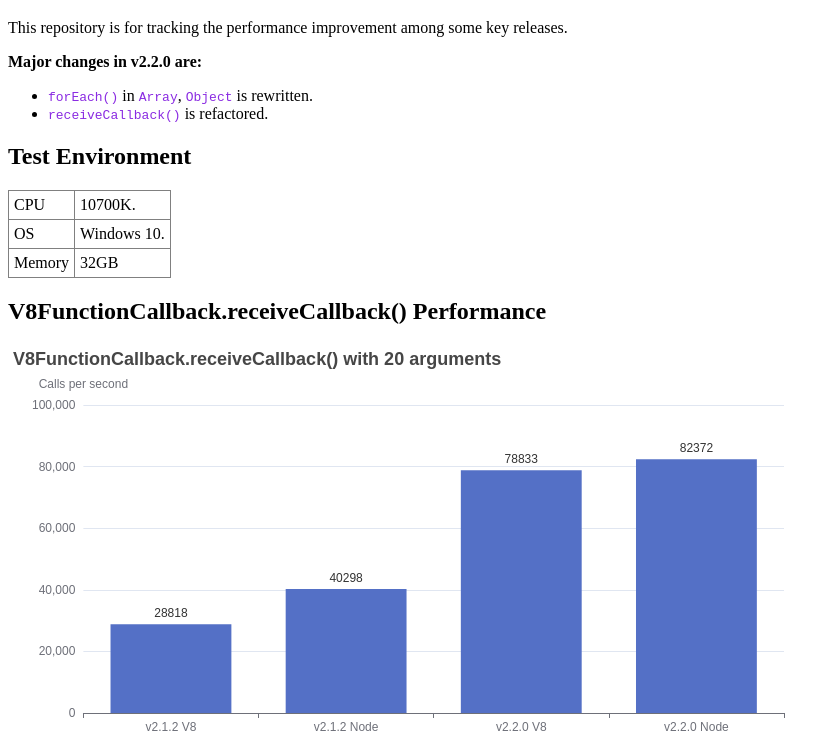
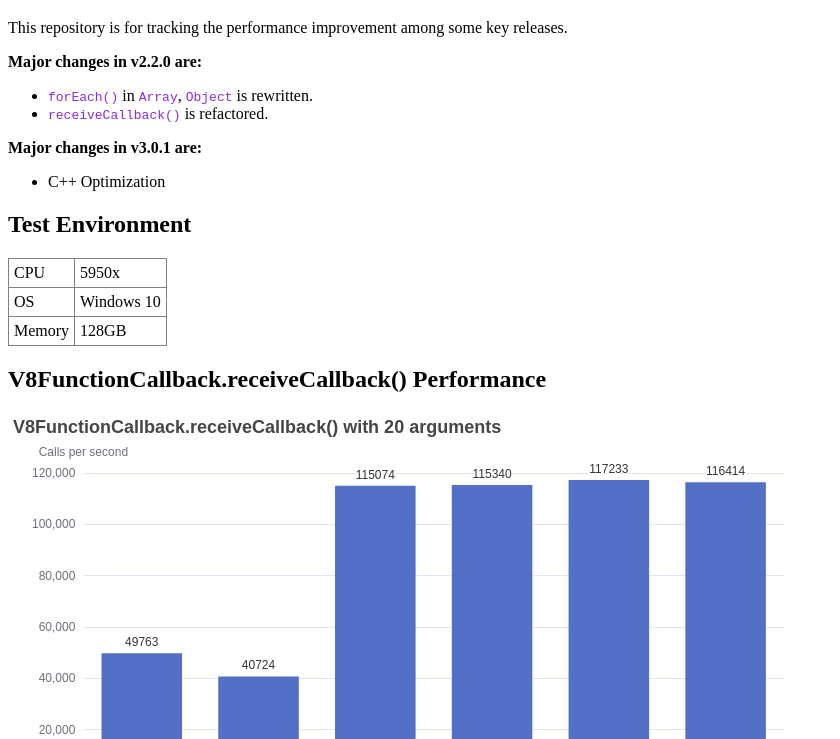
Before and after one commit to caoccao/JavetPerf, a plain HTML site: page docs/index.html in a window 1280 px wide. Shown: the part 61-800 px from the top of the page, without its empty margins (0-840 px from the left). Drawn offline with nearby package versions, Linux system fonts and the light colour scheme; animation ran at ten frames a second.

Commit message:
📃 docs: Update report for Javet v3.0.1

```diff
--- a/docs/index.html
+++ b/docs/index.html
@@ -43,20 +43,24 @@
         <li><code>forEach()</code> in <code>Array</code>, <code>Object</code> is rewritten.</li>
         <li><code>receiveCallback()</code> is refactored.</li>
     </ul>
+    <p style="font-weight: bold;">Major changes in v3.0.1 are:</p>
+    <ul>
+        <li>C++ Optimization</li>
+    </ul>
     <h2>Test Environment</h2>
     <table>
         <tbody>
             <tr>
                 <td>CPU</td>
-                <td>10700K.</td>
+                <td>5950x</td>
             </tr>
             <tr>
                 <td>OS</td>
-                <td>Windows 10.</td>
+                <td>Windows 10</td>
             </tr>
             <tr>
                 <td>Memory</td>
-                <td>32GB</td>
+                <td>128GB</td>
             </tr>
         </tbody>
     </table>
@@ -100,8 +104,9 @@
         const grid = { left: '3%', right: '3%', bottom: '3%', containLabel: true };
         const label = { normal: { show: true, position: 'top' } };
         const reportMap = {};
-        reportMap['2.1.2'] = {"V8FunctionCallbackReceiveCallbackWithoutArguments":{"v8":"372300","node":"388500"},"V8FunctionCallbackReceiveCallbackWith20Arguments":{"v8":"28818","node":"40298"},"V8ValueArrayForEachWithUniIndexedConsumer":{"v8":"870","node":"798"},"V8ValueArrayForEachWithUniConsumer":{"v8":"846","node":"841"},"V8ValueFunctionCallWithoutArguments":{"v8":"1038421","node":"994035"},"V8ValueFunctionCallWith20Arguments":{"v8":"237529","node":"236266"},"V8ValueMapGetInteger":{"v8":"741839","node":"711743"},"V8ValueMapGetLong":{"v8":"729927","node":"647668"},"V8ValueMapGetBoolean":{"v8":"769230","node":"704721"},"V8ValueMapGetDouble":{"v8":"739098","node":"689179"},"V8ValueMapGetString":{"v8":"615384","node":"577367"},"V8ValueObjectGetInteger":{"v8":"781250","node":"739098"},"V8ValueObjectForEachWithUniIndexedConsumer":{"v8":"608","node":"560"},"V8ValueObjectForEachWithBiConsumer":{"v8":"301","node":"302"},"V8ValueObjectGetLong":{"v8":"735294","node":"696864"},"V8ValueObjectGetBoolean":{"v8":"761035","node":"726744"},"V8ValueObjectGetDouble":{"v8":"719424","node":"708717"},"V8ValueObjectGetString":{"v8":"604229","node":"599880"},"V8ValueObjectForEachWithUniConsumer":{"v8":"625","node":"595"},"V8ValueObjectForEachWithBiIndexedConsumer":{"v8":"307","node":"304"}};
-        reportMap['2.2.0'] = {"V8FunctionCallbackReceiveCallbackWithoutArguments":{"v8":"347705","node":"349895"},"V8FunctionCallbackReceiveCallbackWith20Arguments":{"v8":"78833","node":"82372"},"V8ValueArrayForEachWithUniIndexedConsumer":{"v8":"3610","node":"3921"},"V8ValueArrayForEachWithUniConsumer":{"v8":"3571","node":"3759"},"V8ValueFunctionCallWithoutArguments":{"v8":"1015228","node":"968054"},"V8ValueFunctionCallWith20Arguments":{"v8":"204603","node":"208768"},"V8ValueMapGetInteger":{"v8":"820344","node":"801282"},"V8ValueMapGetLong":{"v8":"871839","node":"821692"},"V8ValueMapGetBoolean":{"v8":"853242","node":"801282"},"V8ValueMapGetDouble":{"v8":"780640","node":"836120"},"V8ValueMapGetString":{"v8":"706214","node":"684462"},"V8ValueObjectGetInteger":{"v8":"865051","node":"840336"},"V8ValueObjectForEachWithUniIndexedConsumer":{"v8":"1390","node":"1468"},"V8ValueObjectForEachWithBiConsumer":{"v8":"656","node":"676"},"V8ValueObjectGetLong":{"v8":"849617","node":"838222"},"V8ValueObjectGetBoolean":{"v8":"843170","node":"868809"},"V8ValueObjectGetDouble":{"v8":"814332","node":"809061"},"V8ValueObjectGetString":{"v8":"692520","node":"685400"},"V8ValueObjectForEachWithUniConsumer":{"v8":"1386","node":"1440"},"V8ValueObjectForEachWithBiIndexedConsumer":{"v8":"649","node":"680"}};
+        reportMap['2.1.2'] = {"V8FunctionCallbackReceiveCallbackWithoutArguments":{"v8":"479846","node":"505561"},"V8FunctionCallbackReceiveCallbackWith20Arguments":{"v8":"49763","node":"40724"},"V8ValueArrayForEachWithUniIndexedConsumer":{"v8":"1042","node":"996"},"V8ValueArrayForEachWithUniConsumer":{"v8":"1039","node":"996"},"V8ValueFunctionCallWithoutArguments":{"v8":"1253132","node":"1182033"},"V8ValueFunctionCallWith20Arguments":{"v8":"285306","node":"279916"},"V8ValueMapGetInteger":{"v8":"937207","node":"881057"},"V8ValueMapGetLong":{"v8":"902527","node":"868809"},"V8ValueMapGetBoolean":{"v8":"940733","node":"875656"},"V8ValueMapGetDouble":{"v8":"889679","node":"846023"},"V8ValueMapGetString":{"v8":"733675","node":"710732"},"V8ValueObjectGetInteger":{"v8":"707714","node":"693962"},"V8ValueObjectForEachWithUniIndexedConsumer":{"v8":"719","node":"715"},"V8ValueObjectForEachWithBiConsumer":{"v8":"373","node":"367"},"V8ValueObjectGetLong":{"v8":"870322","node":"853970"},"V8ValueObjectGetBoolean":{"v8":"912408","node":"878734"},"V8ValueObjectGetDouble":{"v8":"841042","node":"801924"},"V8ValueObjectGetString":{"v8":"689655","node":"666222"},"V8ValueObjectForEachWithUniConsumer":{"v8":"687","node":"670"},"V8ValueObjectForEachWithBiIndexedConsumer":{"v8":"374","node":"367"}};
+        reportMap['2.2.0'] = {"V8FunctionCallbackReceiveCallbackWithoutArguments":{"v8":"479386","node":"504032"},"V8FunctionCallbackReceiveCallbackWith20Arguments":{"v8":"115074","node":"115340"},"V8ValueArrayForEachWithUniIndexedConsumer":{"v8":"4149","node":"4237"},"V8ValueArrayForEachWithUniConsumer":{"v8":"4329","node":"4366"},"V8ValueFunctionCallWithoutArguments":{"v8":"1197604","node":"1186239"},"V8ValueFunctionCallWith20Arguments":{"v8":"289435","node":"288808"},"V8ValueMapGetInteger":{"v8":"1101321","node":"1081081"},"V8ValueMapGetLong":{"v8":"1085776","node":"1074113"},"V8ValueMapGetBoolean":{"v8":"1090512","node":"1092896"},"V8ValueMapGetDouble":{"v8":"1090512","node":"1094091"},"V8ValueMapGetString":{"v8":"915750","node":"918273"},"V8ValueObjectGetInteger":{"v8":"1085776","node":"1102535"},"V8ValueObjectForEachWithUniIndexedConsumer":{"v8":"1623","node":"1669"},"V8ValueObjectForEachWithBiConsumer":{"v8":"758","node":"783"},"V8ValueObjectGetLong":{"v8":"1041666","node":"1052631"},"V8ValueObjectGetBoolean":{"v8":"877963","node":"874890"},"V8ValueObjectGetDouble":{"v8":"1057082","node":"1067235"},"V8ValueObjectGetString":{"v8":"914076","node":"915750"},"V8ValueObjectForEachWithUniConsumer":{"v8":"1592","node":"1584"},"V8ValueObjectForEachWithBiIndexedConsumer":{"v8":"757","node":"774"}};
+        reportMap['3.0.1'] = {"V8FunctionCallbackReceiveCallbackWithoutArguments":{"v8":"490677","node":"497512"},"V8FunctionCallbackReceiveCallbackWith20Arguments":{"v8":"117233","node":"116414"},"V8ValueArrayForEachWithUniIndexedConsumer":{"v8":"4545","node":"4672"},"V8ValueArrayForEachWithUniConsumer":{"v8":"4566","node":"4739"},"V8ValueFunctionCallWithoutArguments":{"v8":"1206272","node":"1250000"},"V8ValueFunctionCallWith20Arguments":{"v8":"290275","node":"294334"},"V8ValueMapGetInteger":{"v8":"1083423","node":"1089324"},"V8ValueMapGetLong":{"v8":"1111111","node":"1127395"},"V8ValueMapGetBoolean":{"v8":"871080","node":"1140250"},"V8ValueMapGetDouble":{"v8":"1069518","node":"1081081"},"V8ValueMapGetString":{"v8":"919963","node":"910746"},"V8ValueObjectGetInteger":{"v8":"1052631","node":"1049317"},"V8ValueObjectForEachWithUniIndexedConsumer":{"v8":"1692","node":"1721"},"V8ValueObjectForEachWithBiConsumer":{"v8":"777","node":"772"},"V8ValueObjectGetLong":{"v8":"1069518","node":"1098901"},"V8ValueObjectGetBoolean":{"v8":"904977","node":"891265"},"V8ValueObjectGetDouble":{"v8":"1070663","node":"1076426"},"V8ValueObjectGetString":{"v8":"916590","node":"909090"},"V8ValueObjectForEachWithUniConsumer":{"v8":"1694","node":"1736"},"V8ValueObjectForEachWithBiIndexedConsumer":{"v8":"754","node":"762"}};
         const reportToData = (reportMap, name) => {
             const data = [];
             Object.entries(reportMap).forEach(versionedReportEntry => {
```
Also changed, not shown: 1 other file.
